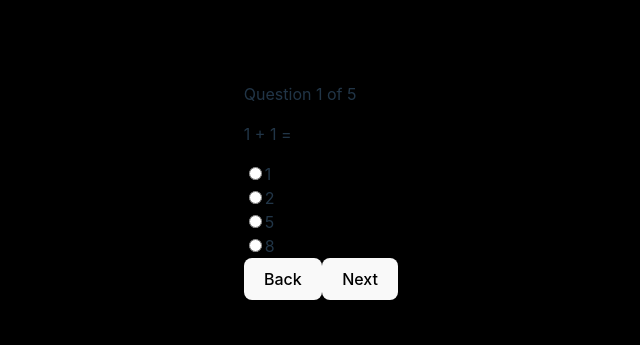
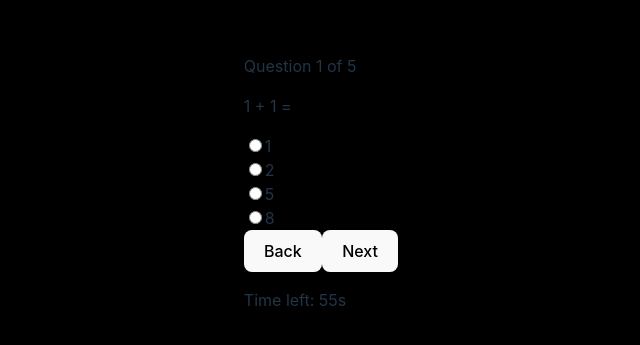
Before and after one commit to slade77777/reactjs-2310, a React (Vite) app: page / in a window 1280 px wide. Shown: the part 217-562 px from the top of the page, without its empty margins (319-959 px from the left). Built offline with nearby package versions, Linux system fonts and the light colour scheme.

Commit message:
use effect

```diff
--- a/src/App.tsx
+++ b/src/App.tsx
@@ -1,5 +1,5 @@
 import './App.css'
-import {createContext, useContext, useState} from "react";
+import {createContext, useContext, useEffect, useState} from "react";
 import Quiz from "./components/Quiz.tsx";
 
 export const PointContext = createContext<any>({})
@@ -42,28 +42,33 @@ export const questionList = [
 ]
 
 function App() {
-  // const [family, setFamily] = useState({
-  //   grandFather: '',
-  //   father: '',
-  //   child: ''
-  // })
-  //
-  // console.log(family);
-  // declare information
-  // return (
-  //   <FamilyContext.Provider value={{family, setFamily}}>
-  //     <div style={{display: 'flex', flexDirection: 'column', alignItems: 'center', justifyContent: 'center', width: '100vw'}}>
-  //       <FormFamily saveInformation={setFamily} />
-  //       <FamilyInformation />
-  //     </div>
-  //   </FamilyContext.Provider>
-  // )
   const [currentQuestion, setCurrentQuestion] = useState(0)
   const [answers, setAnswers] = useState<number[]>([]) // [1, 3 ,4,7]
-  console.log(`answers: ${answers}`);
+  const [timeLeft, setTimeLeft] = useState(60);
+  const [messages, setMessages] = useState<Array<{
+    content: string,
+    owner: string
+  }>>([])
+
+  //mounting
+  useEffect(() => {
+    //do anything
+    const timeInterval = setInterval(() => {
+      setTimeLeft(prevState => prevState - 1)
+    }, 1000)
+
+    return () => {
+      clearInterval(timeInterval);
+    }
+  }, [])
+
+  //updating
+  // useEffect(() => {
+  //   alert(`this is question ${currentQuestion}`)
+  // }, [currentQuestion])
 
   return (
-    <PointContext.Provider value={{currentQuestion , setCurrentQuestion, setAnswers, answers}}>
+    <PointContext.Provider value={{currentQuestion , setCurrentQuestion, setAnswers, answers, timeLeft}}>
       <Quiz  />
     </PointContext.Provider>
   )
--- a/src/components/Quiz.tsx
+++ b/src/components/Quiz.tsx
@@ -1,4 +1,4 @@
-import {useContext, useState} from "react";
+import {useContext, useEffect, useState} from "react";
 import {PointContext, questionList} from "../App.tsx";
 
 const QuestionComponent = () => {
@@ -30,6 +30,18 @@ const QuestionComponent = () => {
     pointContext.setCurrentQuestion((prevState: number) => prevState - 1)
   }
 
+  useEffect(() => {
+    if (pointContext.timeLeft === 10) {
+      alert('Hurry up, run out of time')
+    }
+  }, [pointContext.timeLeft])
+
+  useEffect(() => {
+    return () => {
+      console.log('quit component')
+    }
+  }, [])
+
   return <div>
     <p>Question {pointContext.currentQuestion + 1} of {questionList.length}</p>
     <p>{question.question}</p>
@@ -42,6 +54,7 @@ const QuestionComponent = () => {
     <div/>
     <button onClick={backQuestion}>Back</button>
     <button onClick={submit}>Next</button>
+    <p>Time left: {pointContext.timeLeft}s</p>
   </div>
 }
 
--- a/src/main.tsx
+++ b/src/main.tsx
@@ -4,7 +4,7 @@ import App from './App.tsx'
 import './index.css'
 
 ReactDOM.createRoot(document.getElementById('root')!).render(
-  <React.StrictMode>
+  // <React.StrictMode>
     <App />
-  </React.StrictMode>,
+  // </React.StrictMode>,
 )
```
